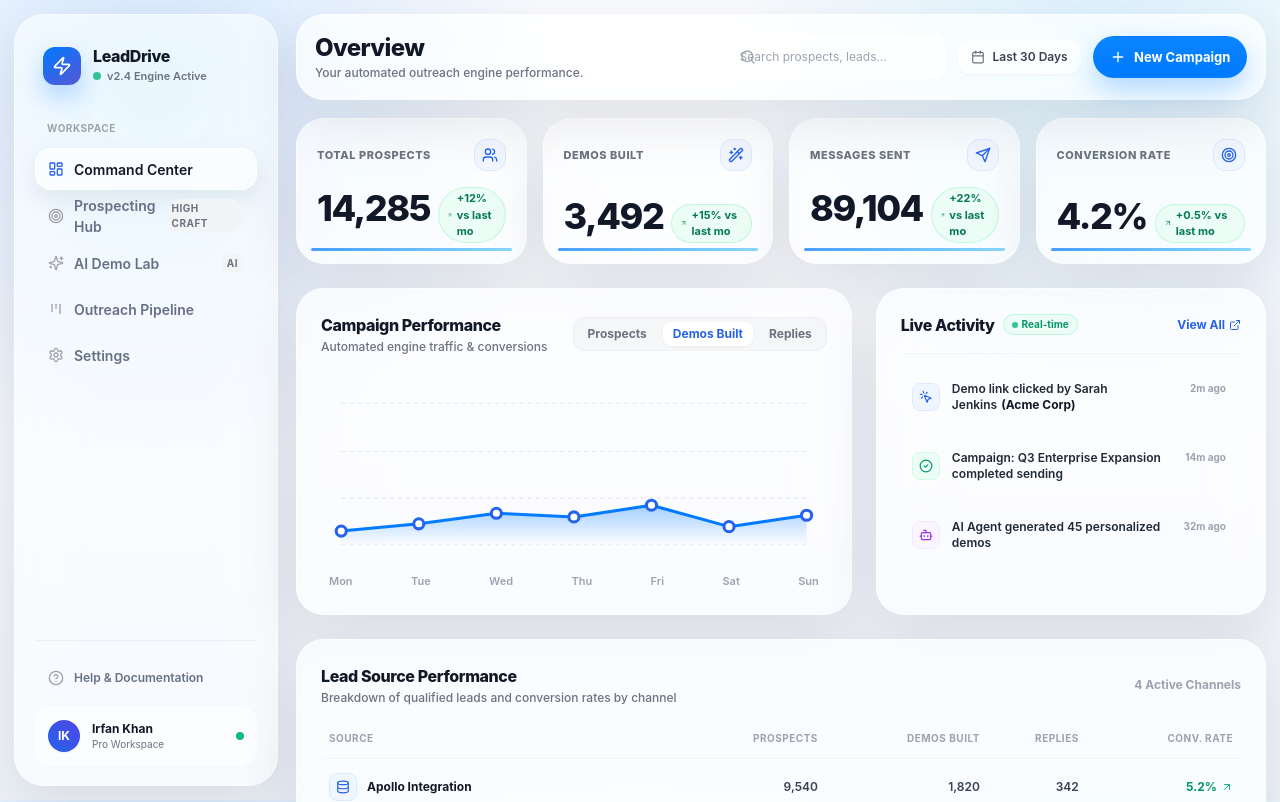
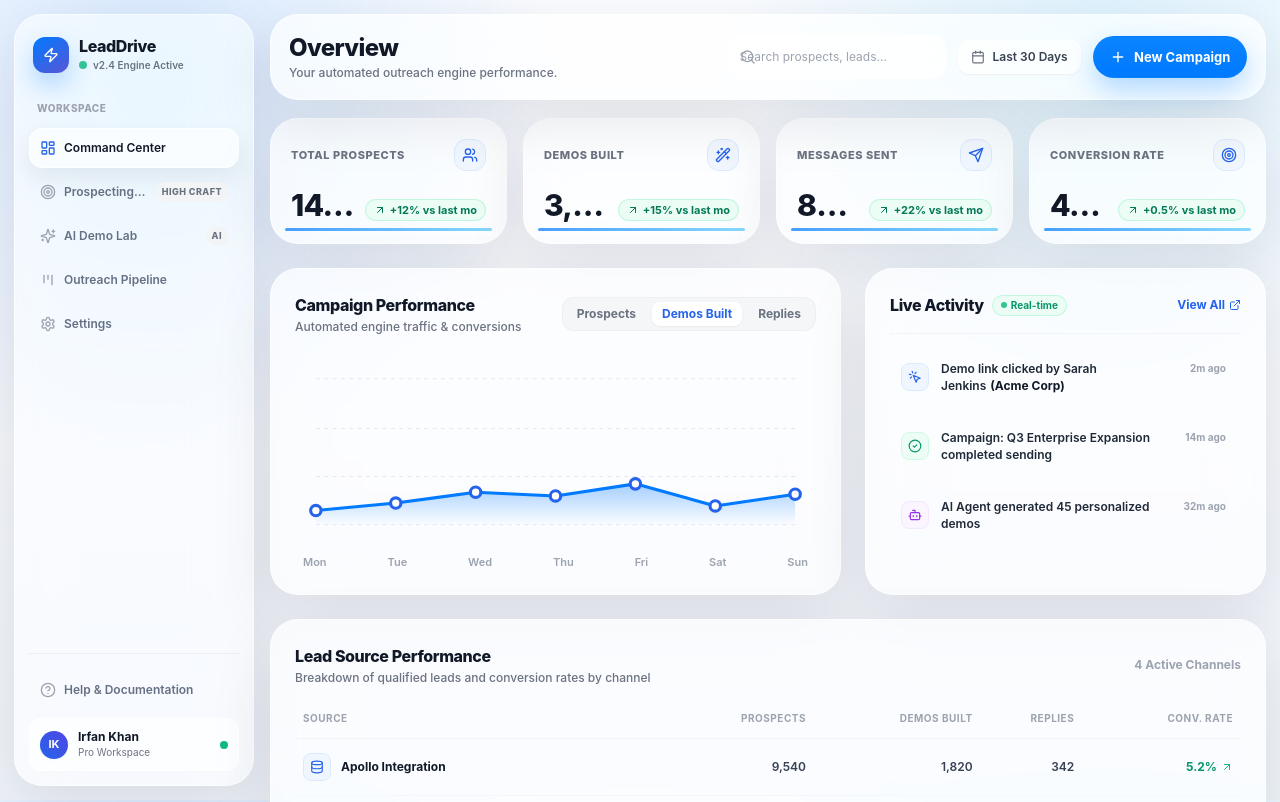
Before and after one commit to irfankhan2213/leaddrive, a Next.js app: page / in a window 1280 px wide. Shown: the top 802 px of the page. Built offline with nearby package versions, Linux system fonts and the light colour scheme.

Commit message:
fix: resolve text overflow & wrapping issues in sidebar and metric cards

```diff
--- a/app/globals.css
+++ b/app/globals.css
@@ -59,8 +59,8 @@ button {
 
 .app-shell {
   display: grid;
-  grid-template-columns: 264px minmax(0, 1fr);
-  gap: 18px;
+  grid-template-columns: 240px minmax(0, 1fr);
+  gap: 16px;
   min-height: 100vh;
   padding: 14px;
 }
@@ -70,23 +70,23 @@ button {
   top: 14px;
   height: calc(100vh - 28px);
   border: 1px solid rgba(255, 255, 255, 0.62);
-  border-radius: 30px;
+  border-radius: 28px;
   background: rgba(255, 255, 255, 0.58);
   backdrop-filter: blur(28px) saturate(180%);
   box-shadow: var(--shadow);
-  padding: 20px;
+  padding: 14px;
   overflow: hidden;
 }
 
 .brand-mark {
-  width: 38px;
-  height: 38px;
+  width: 36px;
+  height: 36px;
   display: grid;
   place-items: center;
   border-radius: 12px;
   background: linear-gradient(145deg, var(--blue), #5856d6);
   color: #fff;
-  font-size: 19px;
+  font-size: 18px;
   font-weight: 800;
   box-shadow: 0 12px 26px rgba(0, 122, 255, 0.28);
 }
@@ -94,12 +94,12 @@ button {
 .nav-item {
   display: flex;
   align-items: center;
-  gap: 10px;
+  gap: 8px;
   width: 100%;
-  min-height: 42px;
-  padding: 0 12px;
+  min-height: 40px;
+  padding: 0 10px;
   border: 1px solid transparent;
-  border-radius: 16px;
+  border-radius: 14px;
   background: transparent;
   color: var(--muted);
   text-align: left;
--- a/components/metric-card.tsx
+++ b/components/metric-card.tsx
@@ -20,26 +20,28 @@ export function MetricCard({
   badgeType = 'positive'
 }: MetricCardProps) {
   return (
-    <div className="panel metric p-5 flex flex-col justify-between transition-all hover:translate-y-[-2px] hover:shadow-lg">
+    <div className="panel metric p-4 sm:p-5 flex flex-col justify-between transition-all hover:translate-y-[-2px] hover:shadow-lg">
       <div className="flex items-center justify-between gap-2">
-        <span className="text-[11px] font-extrabold tracking-wider uppercase text-gray-500">
+        <span className="text-[10px] sm:text-[11px] font-extrabold tracking-wider uppercase text-gray-500 truncate">
           {label}
         </span>
-        <div className="w-8 h-8 rounded-xl bg-blue-50/80 border border-blue-100 flex items-center justify-center text-blue-600">
-          <Icon className="w-4 h-4" />
+        <div className="w-7 h-7 sm:w-8 sm:h-8 rounded-xl bg-blue-50/80 border border-blue-100 flex items-center justify-center text-blue-600 flex-shrink-0">
+          <Icon className="w-3.5 h-3.5 sm:w-4 sm:h-4" />
         </div>
       </div>
 
-      <div className="mt-4 flex items-baseline justify-between gap-2">
-        <div className="metric-value text-gray-900 font-extrabold">{value}</div>
+      <div className="mt-3 sm:mt-4 flex items-baseline justify-between gap-2">
+        <div className="text-2xl sm:text-3xl font-extrabold text-gray-900 tracking-tight truncate">
+          {value}
+        </div>
         <div
-          className={`flex items-center gap-1 text-[11px] font-bold px-2 py-0.5 rounded-full ${
+          className={`flex items-center gap-1 text-[10px] sm:text-[11px] font-bold px-2 py-0.5 rounded-full whitespace-nowrap flex-shrink-0 ${
             badgeType === 'positive'
               ? 'bg-emerald-50 text-emerald-700 border border-emerald-200/60'
               : 'bg-blue-50 text-blue-700 border border-blue-200/60'
           }`}
         >
-          <ArrowUpRight className="w-3 h-3" />
+          <ArrowUpRight className="w-3 h-3 flex-shrink-0" />
           <span>{badge}</span>
         </div>
       </div>
--- a/components/sidebar.tsx
+++ b/components/sidebar.tsx
@@ -29,27 +29,27 @@ export function Sidebar({ activeTab, setActiveTab }: SidebarProps) {
   ];
 
   return (
-    <aside className="sidebar flex flex-col justify-between">
+    <aside className="sidebar flex flex-col justify-between p-4">
       <div>
         {/* Brand Header */}
-        <div className="flex items-center gap-3 px-2 py-3 mb-6">
+        <div className="flex items-center gap-2.5 px-1 py-2 mb-5">
           <div className="brand-mark flex-shrink-0">
-            <Zap className="w-5 h-5 text-white" />
+            <Zap className="w-4 h-4 text-white" />
           </div>
-          <div>
-            <div className="font-extrabold text-base tracking-tight leading-none text-gray-900">
+          <div className="min-w-0">
+            <div className="font-extrabold text-base tracking-tight leading-none text-gray-900 truncate">
               LeadDrive
             </div>
             <div className="flex items-center gap-1.5 mt-1">
-              <span className="w-2 h-2 rounded-full bg-emerald-500 animate-pulse" />
-              <span className="text-[11px] font-semibold text-gray-500">v2.4 Engine Active</span>
+              <span className="w-2 h-2 rounded-full bg-emerald-500 animate-pulse flex-shrink-0" />
+              <span className="text-[10px] font-semibold text-gray-500 truncate">v2.4 Engine Active</span>
             </div>
           </div>
         </div>
 
         {/* Navigation Section */}
         <div className="space-y-1">
-          <div className="px-3 pb-2 text-[10px] font-bold tracking-wider text-gray-400 uppercase">
+          <div className="px-2 pb-2 text-[10px] font-extrabold tracking-wider text-gray-400 uppercase">
             Workspace
           </div>
           {navItems.map((item) => {
@@ -59,12 +59,18 @@ export function Sidebar({ activeTab, setActiveTab }: SidebarProps) {
               <button
                 key={item.id}
                 onClick={() => setActiveTab(item.id)}
-                className={`nav-item ${isActive ? 'active bg-white/80 shadow-sm text-blue-600 font-bold border-white/80' : 'hover:bg-white/50 text-gray-600'}`}
+                className={`nav-item flex items-center gap-2 px-2.5 py-2 w-full text-xs font-semibold rounded-xl transition-all ${
+                  isActive
+                    ? 'active bg-white/90 shadow-sm text-blue-600 font-bold border border-white'
+                    : 'hover:bg-white/50 text-gray-600'
+                }`}
               >
-                <Icon className={`w-4 h-4 ${isActive ? 'text-blue-600' : 'text-gray-400'}`} />
-                <span className="flex-1 text-left">{item.label}</span>
+                <Icon className={`w-4 h-4 flex-shrink-0 ${isActive ? 'text-blue-600' : 'text-gray-400'}`} />
+                <span className="flex-1 text-left truncate">{item.label}</span>
                 {item.badge && (
-                  <span className={`text-[10px] px-1.5 py-0.5 rounded-full font-bold uppercase tracking-wider ${isActive ? 'bg-blue-100 text-blue-700' : 'bg-gray-100 text-gray-500'}`}>
+                  <span className={`text-[9px] px-1.5 py-0.5 rounded-full font-extrabold uppercase tracking-wider whitespace-nowrap flex-shrink-0 ${
+                    isActive ? 'bg-blue-100 text-blue-700' : 'bg-gray-100 text-gray-500'
+                  }`}>
                     {item.badge}
                   </span>
                 )}
@@ -76,20 +82,20 @@ export function Sidebar({ activeTab, setActiveTab }: SidebarProps) {
 
       {/* Footer / User Badge */}
       <div className="pt-4 border-t border-gray-200/60 space-y-2">
-        <button className="nav-item hover:bg-white/50 text-gray-500 text-xs">
-          <HelpCircle className="w-4 h-4 text-gray-400" />
-          <span>Help & Documentation</span>
+        <button className="nav-item flex items-center gap-2 px-2.5 py-2 w-full text-xs text-gray-500 hover:bg-white/50">
+          <HelpCircle className="w-4 h-4 text-gray-400 flex-shrink-0" />
+          <span className="truncate">Help & Documentation</span>
         </button>
 
-        <div className="p-3 rounded-2xl bg-white/60 border border-white/80 flex items-center gap-3">
-          <div className="w-8 h-8 rounded-full bg-gradient-to-tr from-blue-600 to-indigo-600 text-white font-bold flex items-center justify-center text-xs shadow-sm">
+        <div className="p-2.5 rounded-xl bg-white/70 border border-white/80 flex items-center gap-2.5">
+          <div className="w-7 h-7 rounded-full bg-gradient-to-tr from-blue-600 to-indigo-600 text-white font-bold flex items-center justify-center text-[11px] shadow-sm flex-shrink-0">
             IK
           </div>
-          <div className="flex-1 overflow-hidden">
+          <div className="flex-1 min-w-0">
             <div className="text-xs font-bold text-gray-900 truncate">Irfan Khan</div>
             <div className="text-[10px] text-gray-500 truncate">Pro Workspace</div>
           </div>
-          <span className="w-2 h-2 rounded-full bg-emerald-500" title="Online" />
+          <span className="w-2 h-2 rounded-full bg-emerald-500 flex-shrink-0" title="Online" />
         </div>
       </div>
     </aside>
```
